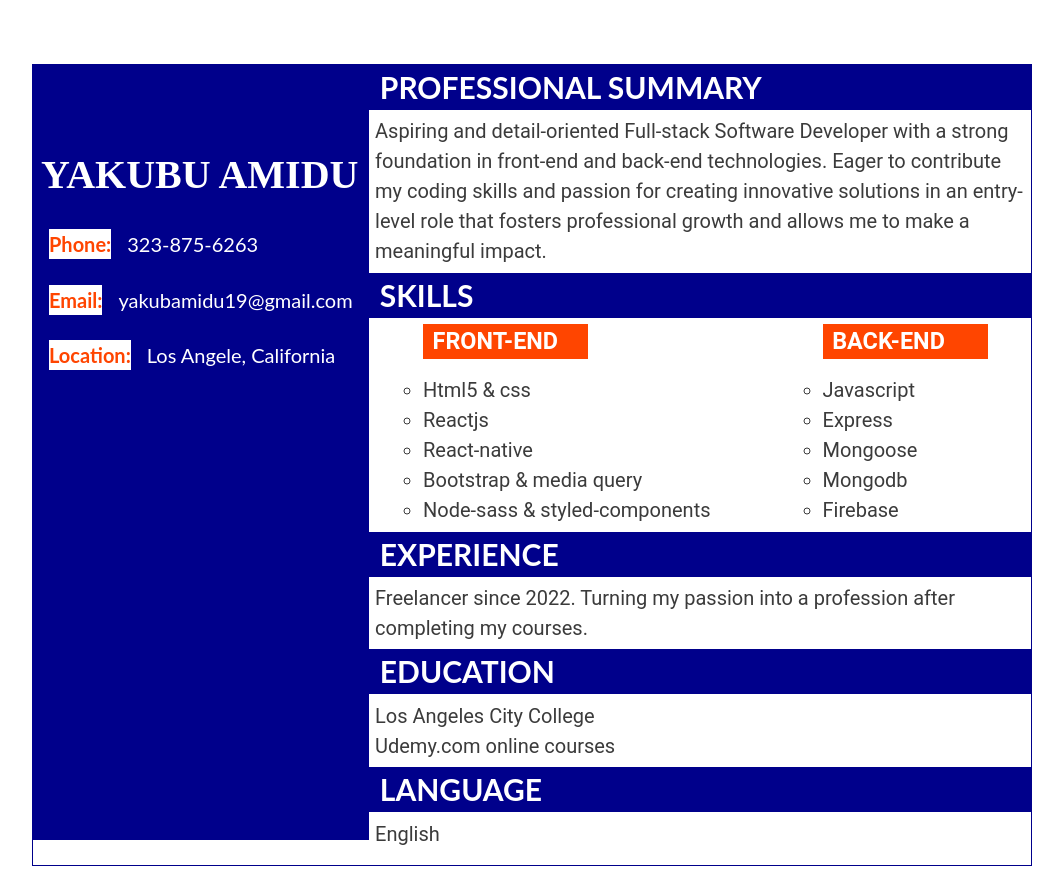
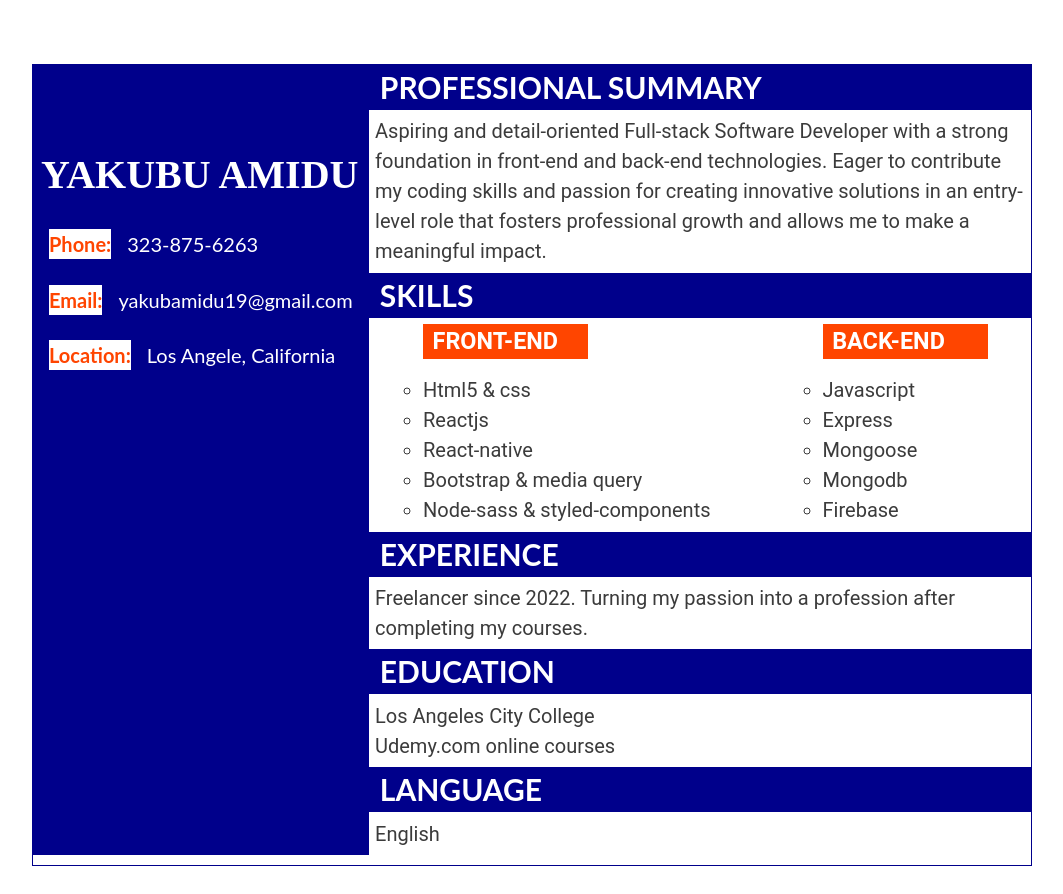
Before and after one commit to YakubuAmidu/resume, a React (Vite) app: page / in a window 1280 px wide. Shown: the top 894 px of the page, without its empty margins (108-1171 px from the left). Built offline with nearby package versions, Linux system fonts and the light colour scheme.

Commit message:
Initial commit

```diff
--- a/src/css/Leftsection.js
+++ b/src/css/Leftsection.js
@@ -2,7 +2,7 @@ import styled from "styled-components";
 
 export const LeftContainer = styled.div`
   flex: 1;
-  height: 775px;
+  height: 790px;
   color: white;
   background-color: #00008b;
 `;
```
